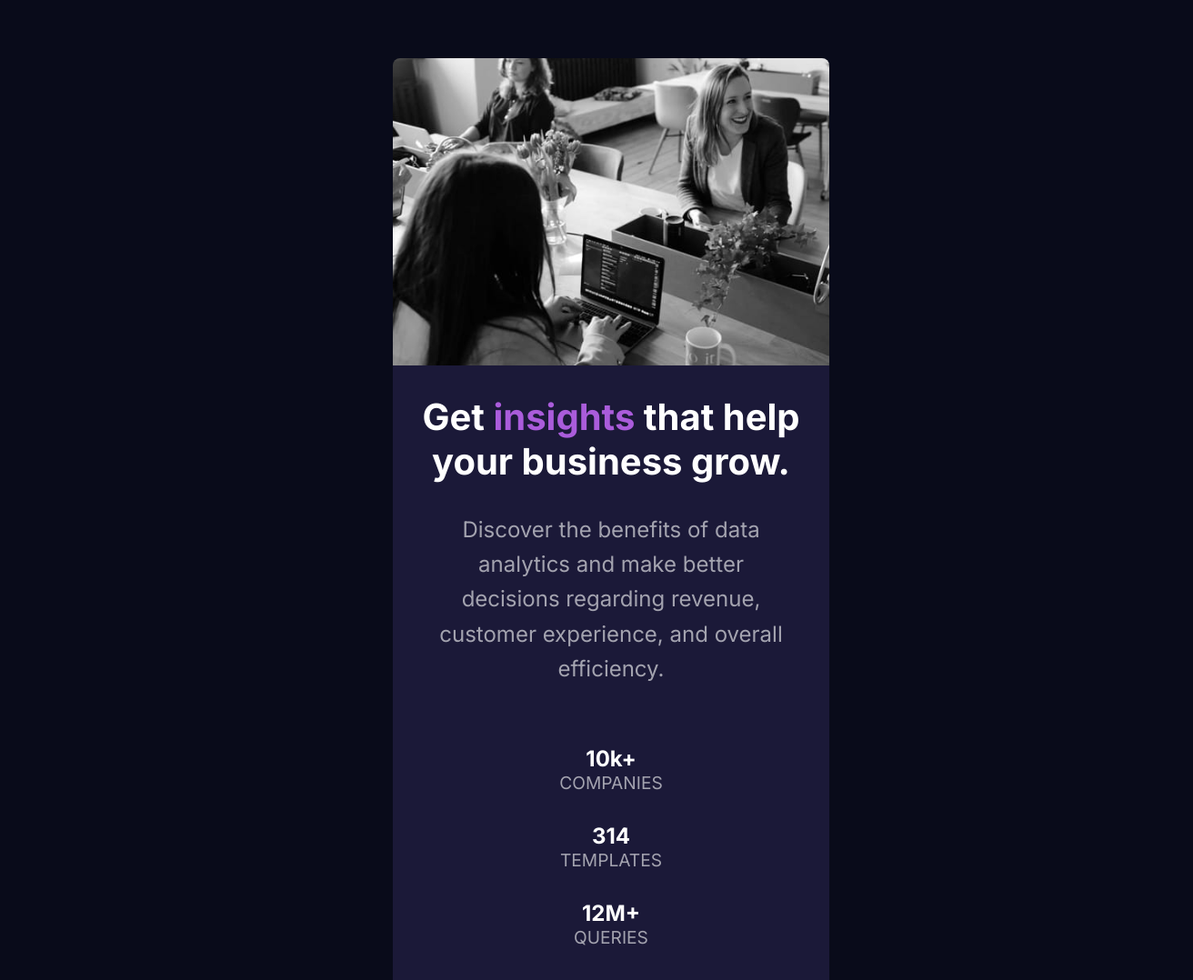
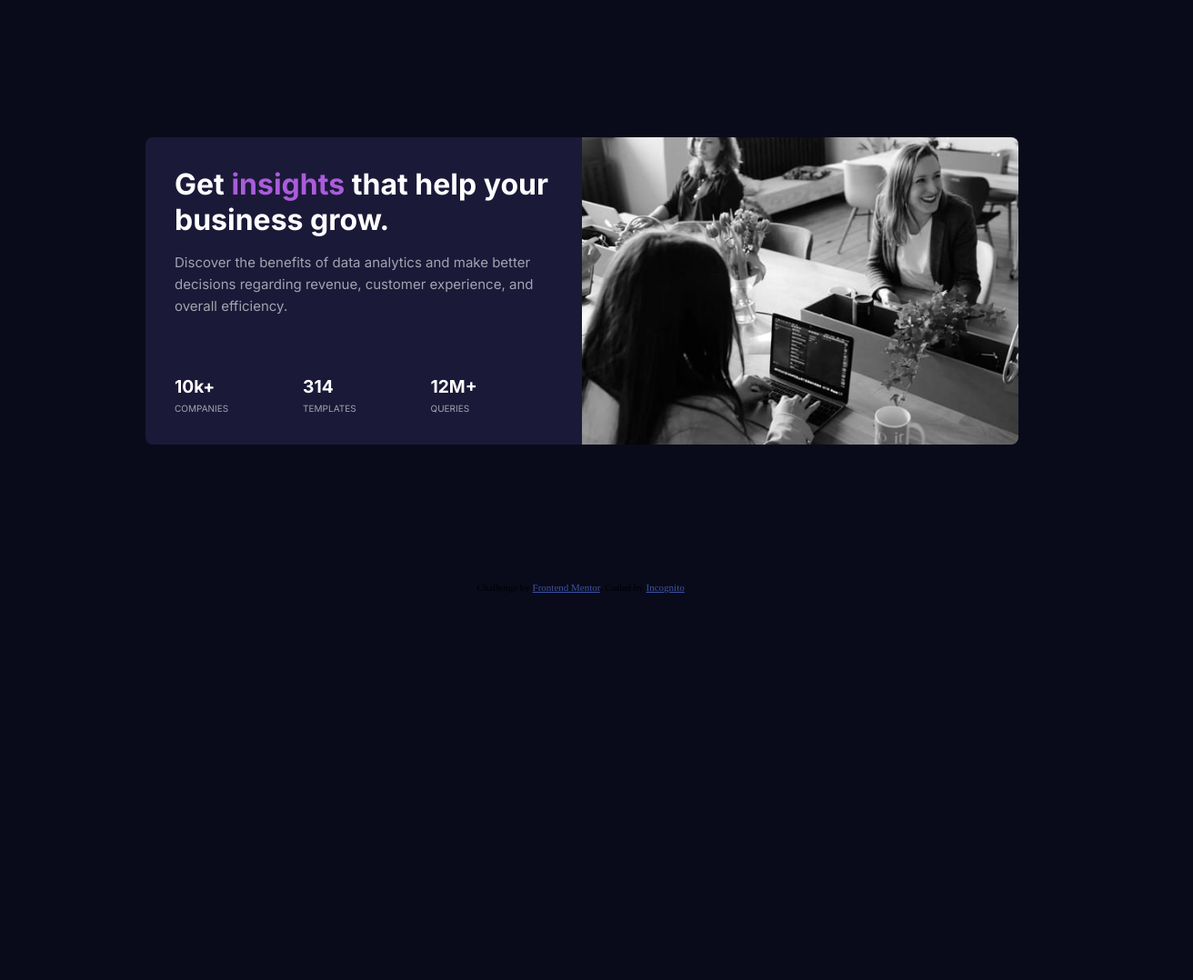
Before and after one commit to Incognito234/statsPreview, a plain HTML site: page index.html in a window 1280 px wide. Shown: the top 1078 px of the page at 91% size, 1312 px wide, since content can reach past the window. After the commit the page ends 800 px from the top, so only its background shows below. Drawn offline with Linux system fonts and the light colour scheme.

Commit message:
Modded Commit

```diff
--- a/index.html
+++ b/index.html
@@ -7,7 +7,7 @@
 
   <link rel="icon" type="image/png" sizes="32x32" href="./images/favicon-32x32.png">
   <link rel="stylesheet" href="css/style.css">
-  <link rel="stylesheet" media="screen and (min-width: 320px)" href="css/mobile.css">
+  <link rel="stylesheet" media="screen and (max-width: 768)" href="css/mobile.css">
   <title>Frontend Mentor | Stats preview card component</title>
 </head>
 <body>
```
